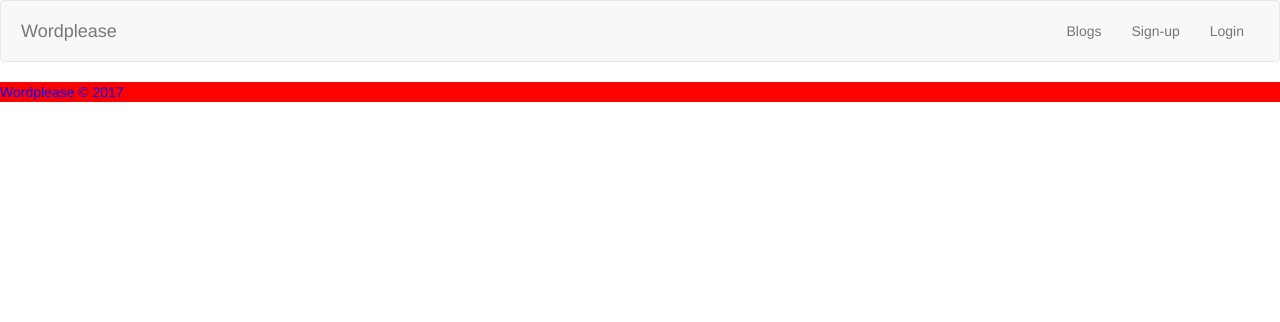
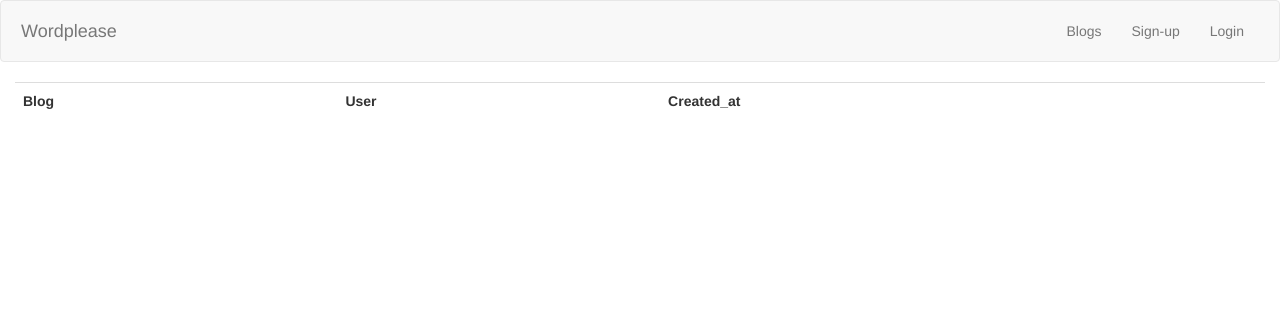
Before and after one commit to JoseAntpr/wordplease, a Django app: page /blogs in a window 1280 px wide. Shown: the top 322 px of the page. Run offline with Django 3.2, Linux system fonts and the light colour scheme; data that the repository does not hold is empty; some libraries are stand-ins or nearby versions.

Commit message:
grid to post list added

```diff
--- a/src/ui/templates/base.html
+++ b/src/ui/templates/base.html
@@ -48,15 +48,9 @@
     </nav>
 
 
-    <div class="container-fluid">
+    <div class="container-fluid" id="wrap">
         {%block content %}{% endblock %}
     </div>
-
-
-
-    <footer class="footer">
-        <p>Wordplease &#169; 2017</p>
-    </footer>
 
 
     <script src="https://ajax.googleapis.com/ajax/libs/jquery/1.12.4/jquery.min.js"></script>
--- a/src/ui/templates/blogs/blogs_list.html
+++ b/src/ui/templates/blogs/blogs_list.html
@@ -2,11 +2,20 @@
 
 {%block content %}
 
-
+     <table class="table table-hover">
+         <tr>
+             <th>Blog</th>
+             <th>User</th>
+             <th>Created_at</th>
+         </tr>
     {% for blog in blogs_objects %}
-        <p>{{blog.name}}
-            {{blog.user}}</p>
+         <tr>
+             <th>{{blog.name}}</th>
+             <th>{{blog.user.username}}</th>
+             <th>{{blog.created_at}}</th>
+         </tr>
 
     {% endfor %}
+     </table>
 
 {% endblock %}
```
Also changed, not shown: src/ui/static/ui/css/style.css (+10 -4 lines), src/ui/templates/blogs/blog_detail.html (+19 -3 lines), src/ui/templates/blogs/index.html (+12 -3 lines).
